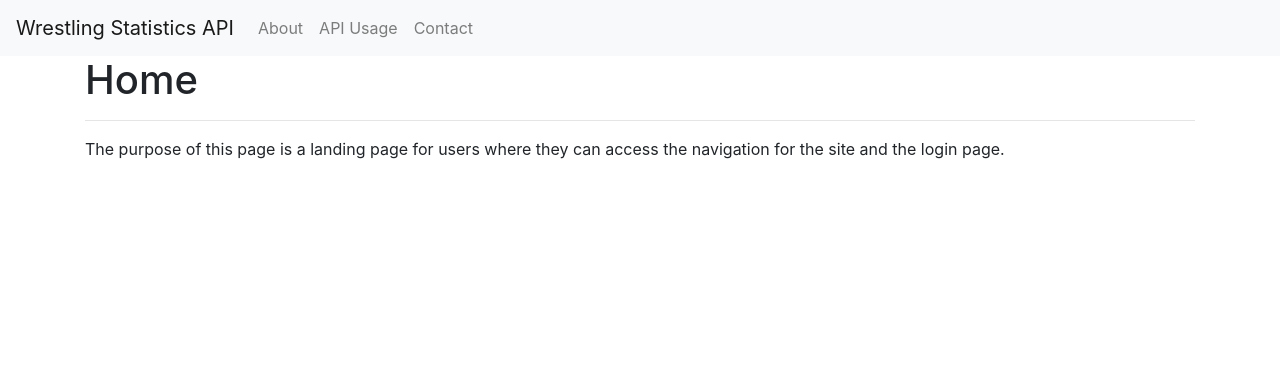
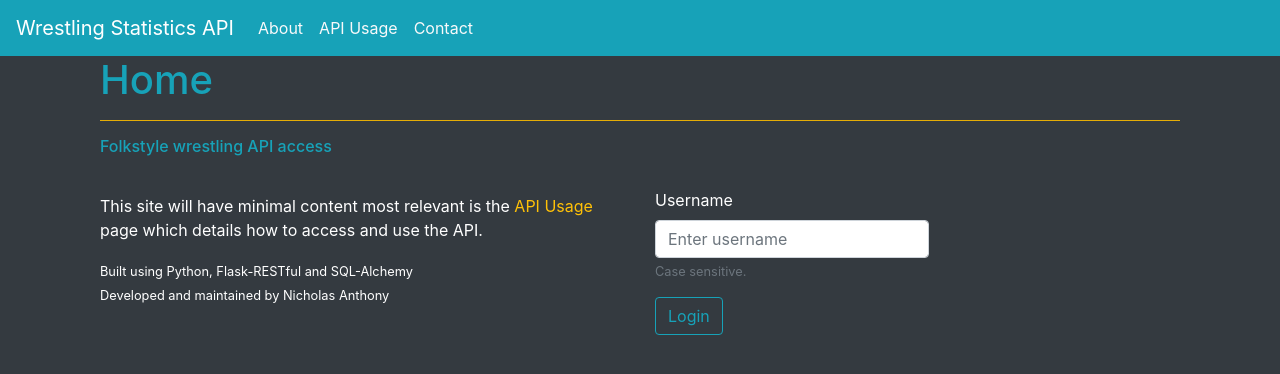
Before and after one commit to nanthony007/vws-api, a Flask app: page / in a window 1280 px wide. Shown: the top 374 px of the page. Run offline with Flask 2, Linux system fonts and the light colour scheme; some libraries are stand-ins or nearby versions.

Commit message:
Week 4. Adds login/logout functionality into site.  Adds styling on entire site and content on Home/About pages.

```diff
--- a/app.py
+++ b/app.py
@@ -1,6 +1,6 @@
 import os
 from flask import Flask
-from flask import render_template
+from flask import flash, g, redirect, render_template, request, session, url_for
 from flask_sqlalchemy import SQLAlchemy
 
 # Configuration lines
@@ -9,26 +9,9 @@ db_path = os.path.join(os.path.dirname(__file__), 'database.db')
 db_uri = 'sqlite:///{}'.format(db_path)
 app.config['SQLALCHEMY_DATABASE_URI'] = db_uri
 app.config["TEMPLATES_AUTO_RELOAD"] = True
+app.config['SQLALCHEMY_TRACK_MODIFICATIONS'] = False
+app.config["SECRET_KEY"] = 'dev'
 db = SQLAlchemy(app)
-
-
-### ROUTES SECTION
-# Home page route, renders home.html template
-@app.route('/')
-def home():
-    return render_template('home.html')
-
-@app.route('/about')
-def about():
-    return render_template('about.html')
-
-@app.route('/usage')
-def usage():
-    return render_template('usage.html')
-
-@app.route('/contact')
-def contact():
-    return render_template('contact.html')
 
 
 ### MODELS SECTION
@@ -40,3 +23,63 @@ class User(db.Model):
 
     def __repr__(self):
         return '<User %r>' % self.username
+
+
+### ROUTES SECTION
+# Home page route, renders home.html template
+@app.route('/', methods=('POST', 'GET'))
+def home():
+    if request.method == 'POST':
+        username = request.form['username']
+        user = User.query.filter_by(username=username).first()
+
+        if user is not None:
+            session.clear()
+            session['user_id'] = user.id
+            flash('Login succesful.', 'success')
+            return redirect(url_for('home'))
+
+        elif user is None:
+            flash('Invalid username. Please try again.', 'danger')
+            return render_template('home.html')
+
+    elif request.method == 'GET':
+        user_id = session.get('user_id')
+        if user_id is None:
+            g.user = None
+        else:
+            g.user = User.query.filter_by(id=user_id).first()
+        return render_template('home.html')
+
+@app.route('/about')
+def about():
+    user_id = session.get('user_id')
+    if user_id is None:
+        g.user = None
+    else:
+        g.user = User.query.filter_by(id=user_id).first()
+    return render_template('about.html')
+
+@app.route('/usage')
+def usage():
+    user_id = session.get('user_id')
+    if user_id is None:
+        g.user = None
+    else:
+        g.user = User.query.filter_by(id=user_id).first()
+    return render_template('usage.html')
+
+@app.route('/contact')
+def contact():
+    user_id = session.get('user_id')
+    if user_id is None:
+        g.user = None
+    else:
+        g.user = User.query.filter_by(id=user_id).first()
+    return render_template('contact.html')
+
+@app.route('/logout')
+def logout():
+    session.clear()
+    flash('Logout successful', 'success')
+    return render_template('logout.html')
--- a/templates/home.html
+++ b/templates/home.html
@@ -3,12 +3,40 @@
 {% block body %}
 
 <div class="container">
-    <h1>Home</h1>
-    <hr />
-    <p>
-        The purpose of this page is a landing page for users where they can
-        access the navigation for the site and the login page.
-    </p>
+    <h1 class="text-info">Home</h1>
+    <hr class="bg-warning" />
+    <h6 class="text-info">Folkstyle wrestling API access</h6>
+    <div class="row">
+        <div class="col mx-auto my-auto">
+            <p class="text-white">
+                This site will have minimal content most relevant is the
+                <a href="/usage" class="text-warning">API Usage</a> page which details how to access and
+                use the API.
+            </p>
+            <small class="text-white">
+                Built using Python, Flask-RESTful and SQL-Alchemy
+                <br />
+                Developed and maintained by Nicholas Anthony
+            </small>
+        </div>
+        <div class="col mx-auto my-auto">
+            {% if not g.user %}
+            <br />
+            <form method="post">
+                <div class="input-group">
+                    <div class="form-group">
+                        <label for="username" class="text-white">Username</label>
+                        <input name="username" class="form-control" id="username" placeholder="Enter username" required>
+                        <small id="usernameHelp" class="form-text text-secondary">
+                            Case sensitive.
+                        </small>
+                    </div>
+                </div>
+                <button class="btn btn-outline-info" type="submit">Login</button>
+            </form>
+        {% endif %}
+        </div>
+    </div>
 </div>
 
 {% endblock %}
--- a/templates/layout.html
+++ b/templates/layout.html
@@ -9,7 +9,7 @@
         <link rel="stylesheet" href="https://maxcdn.bootstrapcdn.com/bootstrap/4.0.0/css/bootstrap.min.css" integrity="sha384-Gn5384xqQ1aoWXA+058RXPxPg6fy4IWvTNh0E263XmFcJlSAwiGgFAW/dAiS6JXm" crossorigin="anonymous">
     </head>
     <!-- Simple nav -->
-    <nav class="navbar navbar-expand-lg navbar-light bg-light">
+    <nav class="navbar navbar-expand-lg navbar-dark bg-info">
         <a class="navbar-brand" href="/">Wrestling Statistics API</a>
         <button class="navbar-toggler" type="button" data-toggle="collapse" data-target="#navbarSupportedContent"
             aria-controls="navbarSupportedContent" aria-expanded="false" aria-label="Toggle navigation">
@@ -19,22 +19,42 @@
         <div class="collapse navbar-collapse" id="navbarSupportedContent">
           <ul class="navbar-nav mr-auto">
             <li class="nav-item">
-                <a class="nav-link" href="/about">About</a>
+                <a class="nav-link text-light" href="/about">About</a>
             </li>
             <li class="nav-item">
-                <a class="nav-link" href="/usage">API Usage</a>
+                <a class="nav-link text-light" href="/usage">API Usage</a>
             </li>
             <li class="nav-item">
-                <a class="nav-link" href="/contact">Contact</a>
+                <a class="nav-link text-light" href="/contact">Contact</a>
             </li>
+            {% if g.user %}
+            <li class="nav-item">
+                <a class="nav-link text-light" href="/logout">Logout</a>
+            </li>
+            {% endif %}
           </ul>
         </div>
       </nav>
 
-    <body>
-        <!-- Jinja blocks for extension later -->
-        {% block body %}
-        {% endblock %}
+    <body class="bg-dark">
+        <div class="container">
+            {% with messages = get_flashed_messages(with_categories=true) %}
+            {% if messages %}
+                {% for category, message in messages %}
+                <div class="alert alert-{{ category }} alert-dismissible fade show" role="alert"> {{ message|capitalize }}
+                    <button type="button" class="close" data-dismiss="alert" aria-label="Close">
+                        <span aria-hidden="true">&times;</span>
+                    </button>
+                    <br />
+                </div>
+                {% endfor %}
+            {% endif %}
+            {% endwith %}
+            <!-- Jinja blocks for extension later -->
+            {% block body %}
+            {% endblock %}
+        </div>
+
         <script src="https://code.jquery.com/jquery-3.2.1.slim.min.js" integrity="sha384-KJ3o2DKtIkvYIK3UENzmM7KCkRr/rE9/Qpg6aAZGJwFDMVNA/GpGFF93hXpG5KkN" crossorigin="anonymous"></script>
         <script src="https://cdnjs.cloudflare.com/ajax/libs/popper.js/1.12.9/umd/popper.min.js" integrity="sha384-ApNbgh9B+Y1QKtv3Rn7W3mgPxhU9K/ScQsAP7hUibX39j7fakFPskvXusvfa0b4Q" crossorigin="anonymous"></script>
         <script src="https://maxcdn.bootstrapcdn.com/bootstrap/4.0.0/js/bootstrap.min.js" integrity="sha384-JZR6Spejh4U02d8jOt6vLEHfe/JQGiRRSQQxSfFWpi1MquVdAyjUar5+76PVCmYl" crossorigin="anonymous"></script>
--- a/templates/usage.html
+++ b/templates/usage.html
@@ -3,9 +3,9 @@
 {% block body %}
 
 <div class="container">
-    <h1>API Usage</h1>
-    <hr />
-    <p>
+    <h1 class="text-info">API Usage</h1>
+    <hr class="bg-warning" />
+    <p class="text-white">
       This page will serve as a tutorial/documentation for the API usage.
       This will include the GUI and direct API access.
     <br />
```
Also changed, not shown: templates/about.html (+17 -7 lines), templates/contact.html (+6 -4 lines), templates/logout.html (added, +10 -0 lines), Conferences.csv (deleted), 1 other file.
